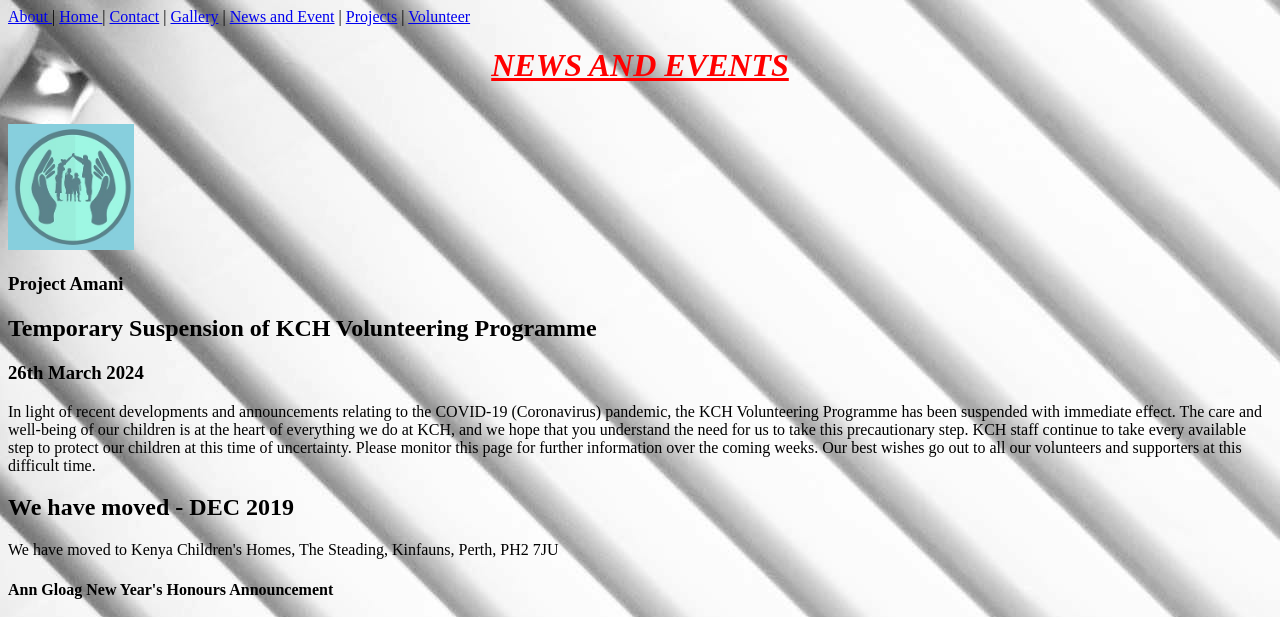
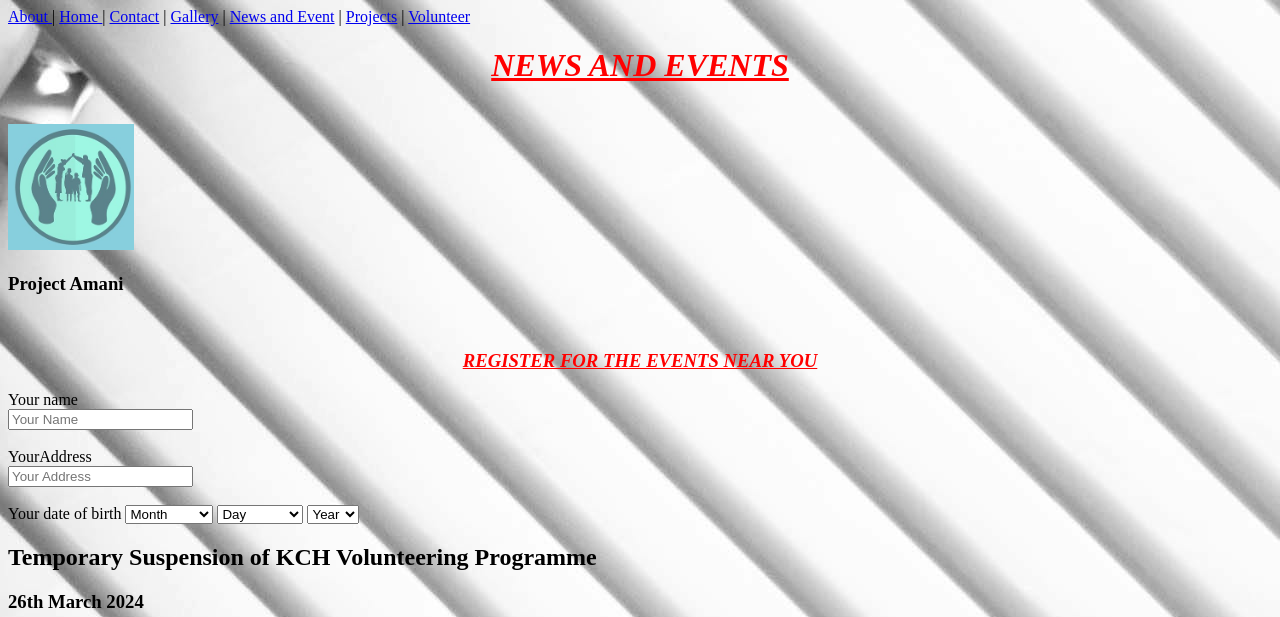
Before and after one commit to Chimoto110/foundation_html5, a plain HTML site: page News and Event.html in a window 1280 px wide. Shown: the top 617 px of the page. Drawn offline with Linux system fonts and the light colour scheme.

Commit message:
first commit

```diff
--- a/News and Event.html
+++ b/News and Event.html
@@ -19,6 +19,61 @@
     <br>
     <img src="image/Picture1.jpg" alt="" width="10%">
     <h3>Project Amani</h3>
+
+    <br>
+
+    <h3 style ="text-align: center ;
+color:rgb(255, 0, 0);
+text-decoration: underline;
+text-transform: uppercase;
+ font-style: italic;
+ font-weight: 600;">Register for the events near you</h3>
+<form>
+    Your name <br>
+    <input type="text" name = "" placeholder="Your Name"> <br> <br>
+
+    YourAddress <br>
+    <input type="text" name = "" placeholder="Your Address"> <br> <br>
+
+    Your date of birth
+    <select class="month">
+    <option value="Month"> Month </option>
+    <option value="January"> January </option>
+    <option value="Febuary"> Febuary </option>
+    <option value="March"> March </option>
+    <option value="April"> April </option>
+    <option value="June"> June </option>
+    <option value="July"> July </option>
+    <option value="August"> August </option>
+    <option value="September"> September </option>
+    <option value="October"> October </option>
+    <option value="Novermber"> November </option>
+    <option value="December"> December </option>
+    </select>
+
+    <select class="Day">
+        <option value="Day"> Day </option>
+        <option value="Monday"> Monday </option>
+        <option value="Tuesday"> Tuesday </option>
+        <option value="Wednesday"> Wedneday </option>
+        <option value="Thursday"> Thursday </option>
+        <option value="Saturday"> Saturday </option>
+        <option value="Sunday"> Sunday </option>
+        </select>
+
+        <select class="Year">
+            <option value="Year"> Year</option>
+            <option value="2005"> 2005</option>
+            <option value="2004"> 2004 </option>
+            <option value="2003"> 2003 </option>
+            <option value="2002"> 2002 </option>
+            <option value="2001"> 2001 </option>
+            <option value="2000"> 2000 </option>
+            <option value="1999"> 1999 </option>
+            <option value="1998"> 1998 </option>
+            </select>
+</form>
+
     <h2>Temporary Suspension of KCH Volunteering Programme</h2>
    <h3> 26th March 2024</h3>
    <p>In light of recent developments and announcements relating to the COVID-19 (Coronavirus) pandemic, the KCH Volunteering Programme has been suspended with immediate effect.
@@ -42,14 +97,13 @@ build Stagecoach into the success it has become and thank all our staff and supp
  who are too many to mention.”
    </p>
 
-   <img src="image/Anna .jpg" alt= "" width="30%">
+   <img src="image/Anna .jpg" alt= "" width="20%">
 
 <style> body {
     background-image: url(image/hh.jpg);
 }
+</style>
 
-
-</style>
 
 </body>
 </html>
```
